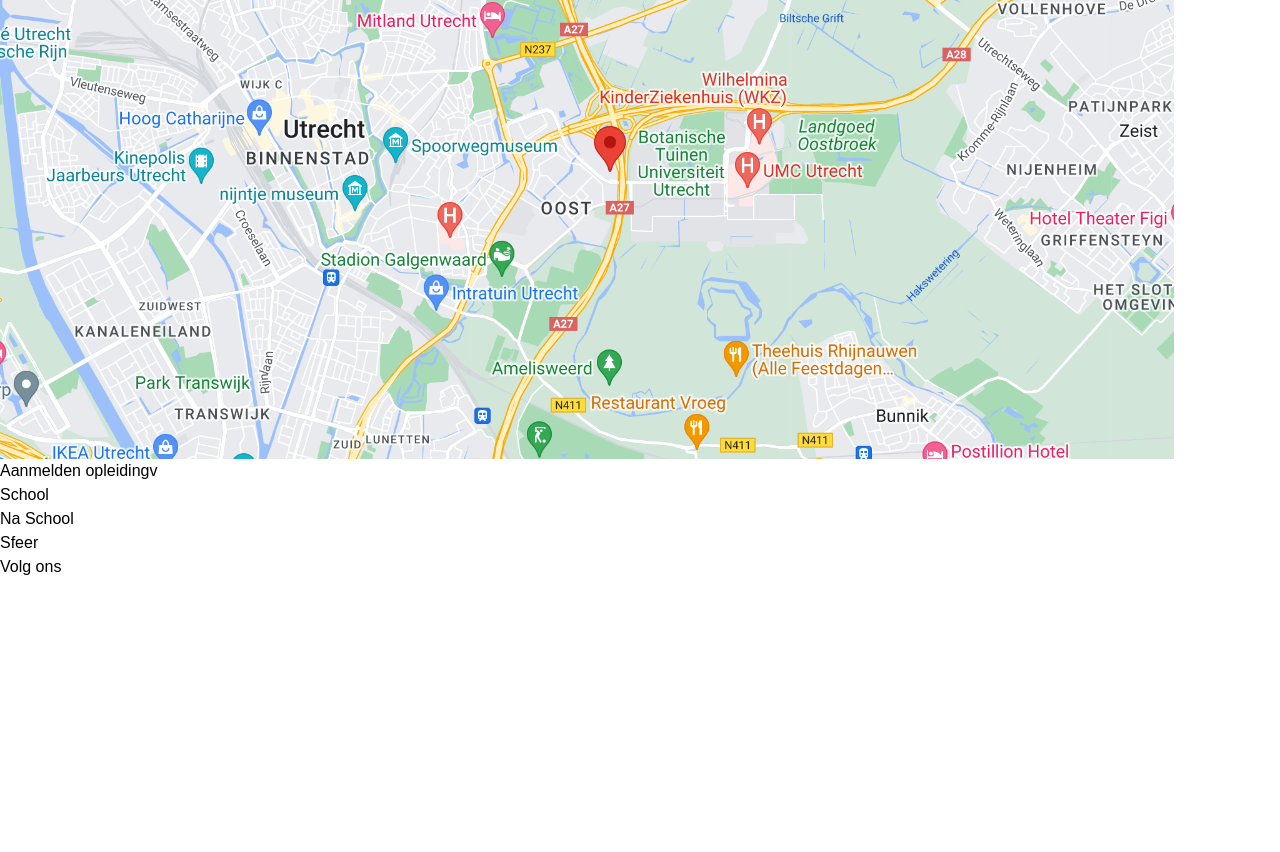
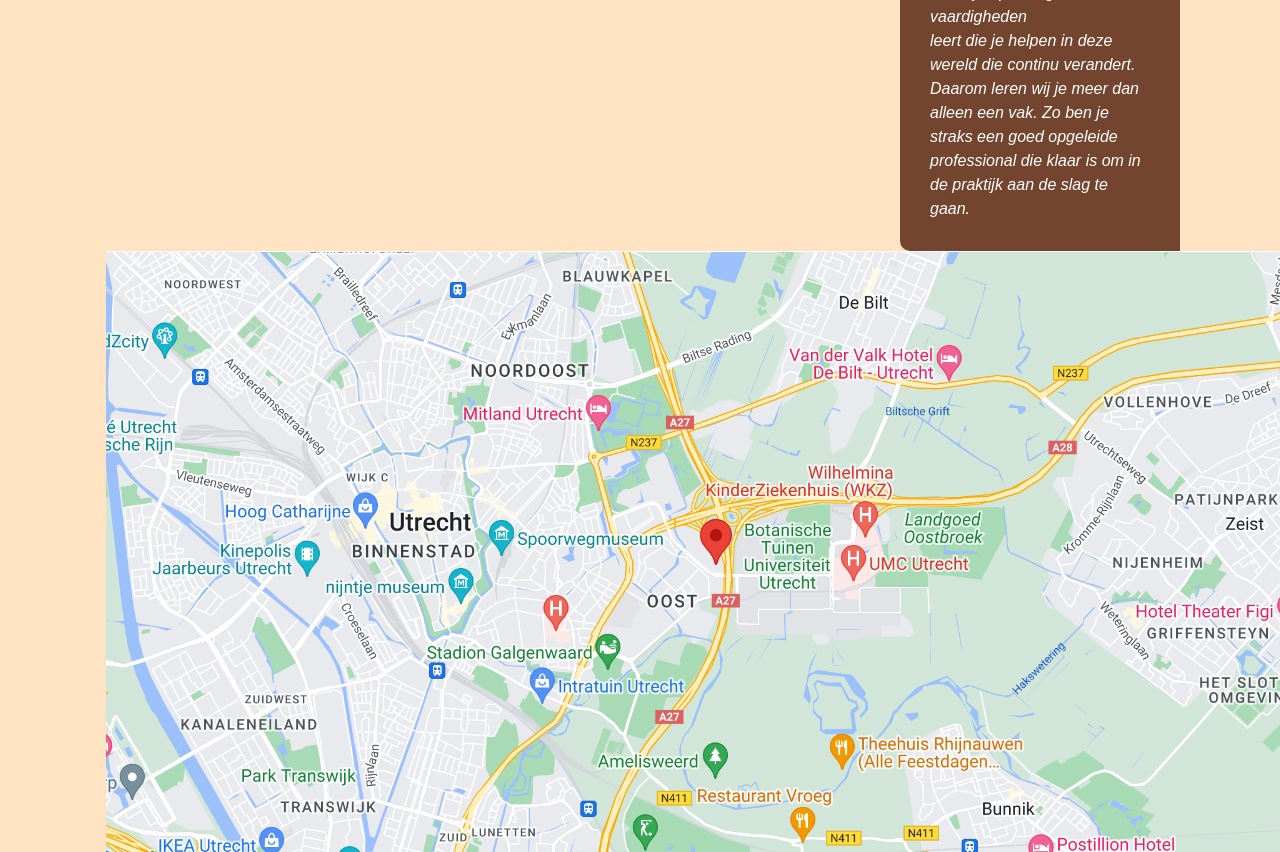
Before and after one commit to ZicoBacker/Chocolatier, a PHP site: page /About in a window 1280 px wide. Shown: the part 972-1824 px from the top of the page. Before the commit the page ends 1547 px from the top, so only its background shows below. Run offline with PHP 8.4, Linux system fonts and the light colour scheme; style sheets or scripts are compiled from the project's sources; some libraries are stand-ins or nearby versions; some web fonts are replaced.

Commit message:
DanisSiteFix

```diff
--- a/public/css/about.css
+++ b/public/css/about.css
@@ -1,17 +1,108 @@
-/* Error: expected "{".
- *   ,
- * 2 | $color_1: white;
- *   |                ^
- *   '
- *   public\scss\about.scss 2:16  root stylesheet */
+body {
+  padding-top: 350px;
+  display: flex;
+  flex-direction: column;
+  align-items: flex-end;
+  padding-right: 15%;
+  background-color: bisque;
+  margin-right: 100px;
+}
 
-body::before {
-  font-family: "Source Code Pro", "SF Mono", Monaco, Inconsolata, "Fira Mono",
-      "Droid Sans Mono", monospace, monospace;
-  white-space: pre;
-  display: block;
-  padding: 1em;
-  margin-bottom: 1em;
-  border-bottom: 2px solid black;
-  content: 'Error: expected "{".\a   \2577 \a 2 \2502  $color_1: white;\d\a   \2502                 ^\a   \2575 \a   public\\scss\\about.scss 2:16  root stylesheet';
+#container-1 {
+  color: white;
+  border: 0px;
+  font-style: italic;
+  border-style: dashed;
+  border-color: #74452E;
+  border-radius: 0 10px;
+  padding: 30px;
+  margin-top: 100px;
+  background-color: #74452E;
+  text-align: left;
+  box-sizing: border-box;
+  margin-left: 900px;
+  margin-right: 100px;
+  display: flex;
+  flex-direction: column;
+  align-items: left;
+  justify-content: center;
 }
+
+h1 {
+  border: 1px;
+  border-bottom-style: solid;
+  border-bottom-color: white;
+  padding-bottom: 20px;
+}
+
+p {
+  margin-top: 0;
+  margin-bottom: 0;
+  margin-left: 20px;
+  margin-right: 200px;
+}
+
+#reden {
+  margin-top: 10px;
+}
+
+.background-image {
+  position: absolute;
+  top: 0px;
+  left: 0px;
+  width: 100%;
+  height: 90vh;
+  z-index: -1000;
+  margin-right: 100px;
+}
+
+.background-image img {
+  width: 100%;
+  height: auto;
+  background-size: cover;
+  background-position: center;
+  background-repeat: no-repeat;
+}
+
+#container-2 {
+  display: flex;
+  flex-direction: column;
+  align-items: center;
+  justify-content: center;
+  position: absolute;
+  top: 550px;
+  left: 300px;
+  background: #BB7E5D;
+  width: 184px;
+}
+
+#login {
+  display: flex;
+  flex-direction: column;
+  align-items: left;
+  justify-content: center;
+  position: absolute;
+  top: -40px;
+  left: 0px;
+  background: #F54500;
+  width: 174px;
+  height: 36px;
+}
+
+li {
+  display: flex;
+  flex-direction: column;
+  align-items: left;
+  justify-content: left;
+  padding: 5px;
+}
+
+ul {
+  display: flex;
+  flex-direction: column;
+  align-items: left;
+  justify-content: left;
+  width: 220px;
+}
+
+/*# sourceMappingURL=about.css.map */
--- a/public/css/aboutus.css
+++ b/public/css/aboutus.css
@@ -1,4 +1,4 @@
-<<<<<<< HEAD
+
 .background-image {
   display: flex;
   flex-direction: column;
@@ -24,8 +24,6 @@
   background: #BB7E5D;
 
 }
-=======
 
 
->>>>>>> b45c5c5308dfcce3b7f8bd667d04c9f9b4072a09
 /*# sourceMappingURL=aboutus.css.map */
--- a/public/scss/about.scss
+++ b/public/scss/about.scss
@@ -1,10 +1,3 @@
-<<<<<<< HEAD:public/scss/about.scss
-$color_1: white;
-$background-color_1: bisque;
-$background-color_2: #74462E;
-$border-color_1: black;
-$border-bottom-color_1: white;
-
 
 body {
     padding-top: 350px;
@@ -12,20 +5,20 @@
     flex-direction: column;
     align-items: flex-end;
     padding-right: 15%;
-    background-color: $background-color_1;
+    background-color: bisque;
     margin-right: 100px;
 }
 
-#container1 {
-    color: $color_1;
+#container-1 {
+    color: white;
     border: 0px;
     font-style: italic;
     border-style: dashed;
-    border-color: $border-color_1;
+    border-color: #74452E;
     border-radius: 0 10px;
     padding: 30px;
-    margin-top: 90px;
-    background-color: $background-color_2;
+    margin-top: 100px;
+    background-color: #74452E;
     text-align: left;
     box-sizing: border-box;
     margin-left: 900px;
@@ -39,7 +32,7 @@
 h1 {
     border: 1px;
     border-bottom-style: solid;
-    border-bottom-color: $border-bottom-color_1;
+    border-bottom-color: white;
     padding-bottom: 20px;
 }
 p {
@@ -71,14 +64,14 @@
     background-repeat: no-repeat;
 }
 
-#container2 {
+#container-2 {
     display: flex;
     flex-direction: column;
     align-items: center;
     justify-content: center;
     position: absolute;
     top: 550px;
-    left: 300px;
+    left:300px;
     background: #BB7E5D;
     width: 184px;
 }
@@ -102,6 +95,7 @@
     align-items: left;
     justify-content: left;
     padding: 5px;
+
 }
 
 ul {
@@ -111,5 +105,3 @@
     justify-content: left;
     width: 220px;
 }
-=======
->>>>>>> c340b19d1ec633c031712820cb285659b3c13406:public/scss/aboutus.scss
--- a/views/about.php
+++ b/views/about.php
@@ -36,7 +36,7 @@
             <div class="row">
                 <div class="col-md-6" id="container-2">
                     <ul>
-                        <li id=login><a href='AcademieInfo.php'>Aanmelden opleidingv</a></li>
+                        <li id=login><a href='AcademieInfo.php'>Aanmelden opleiding</a></li>
                         <li>School</li>
                         <li>Na School</li>
                         <li>Sfeer</li>
```
Also changed, not shown: 1 other file.
